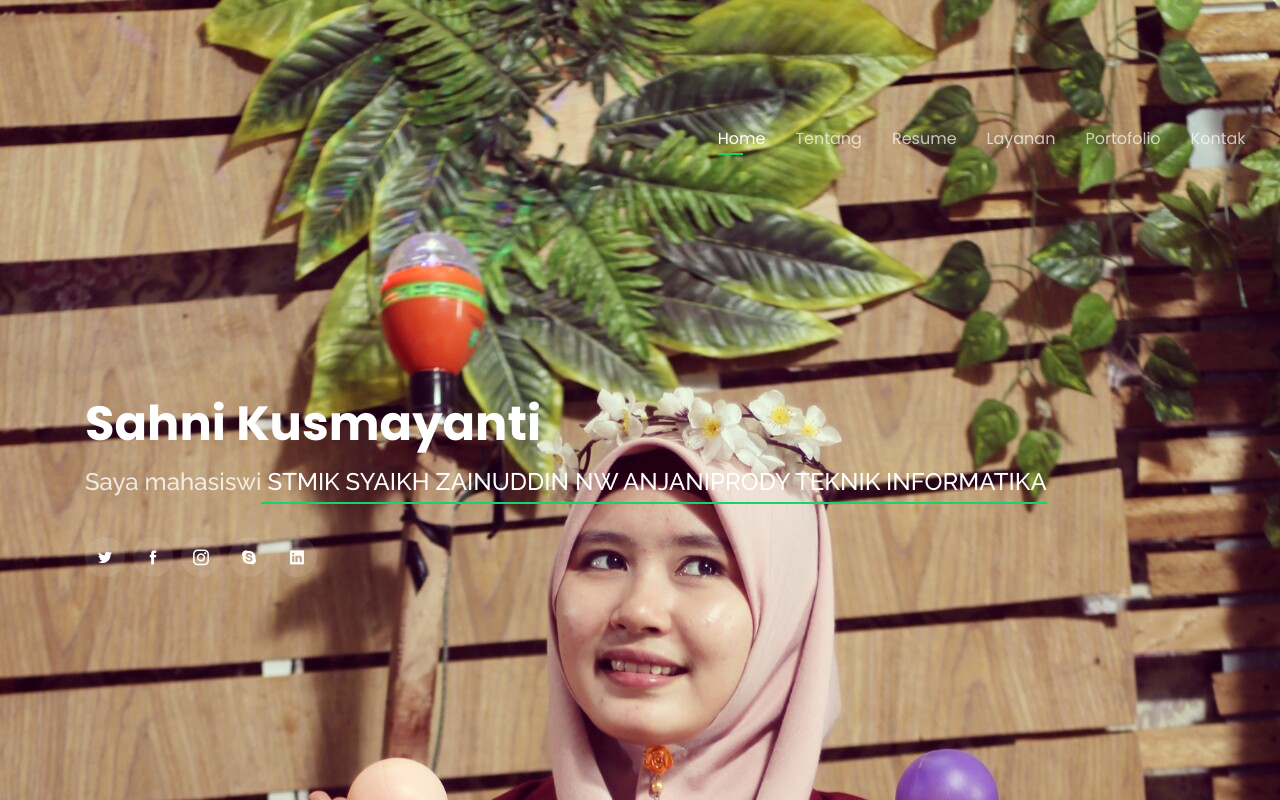
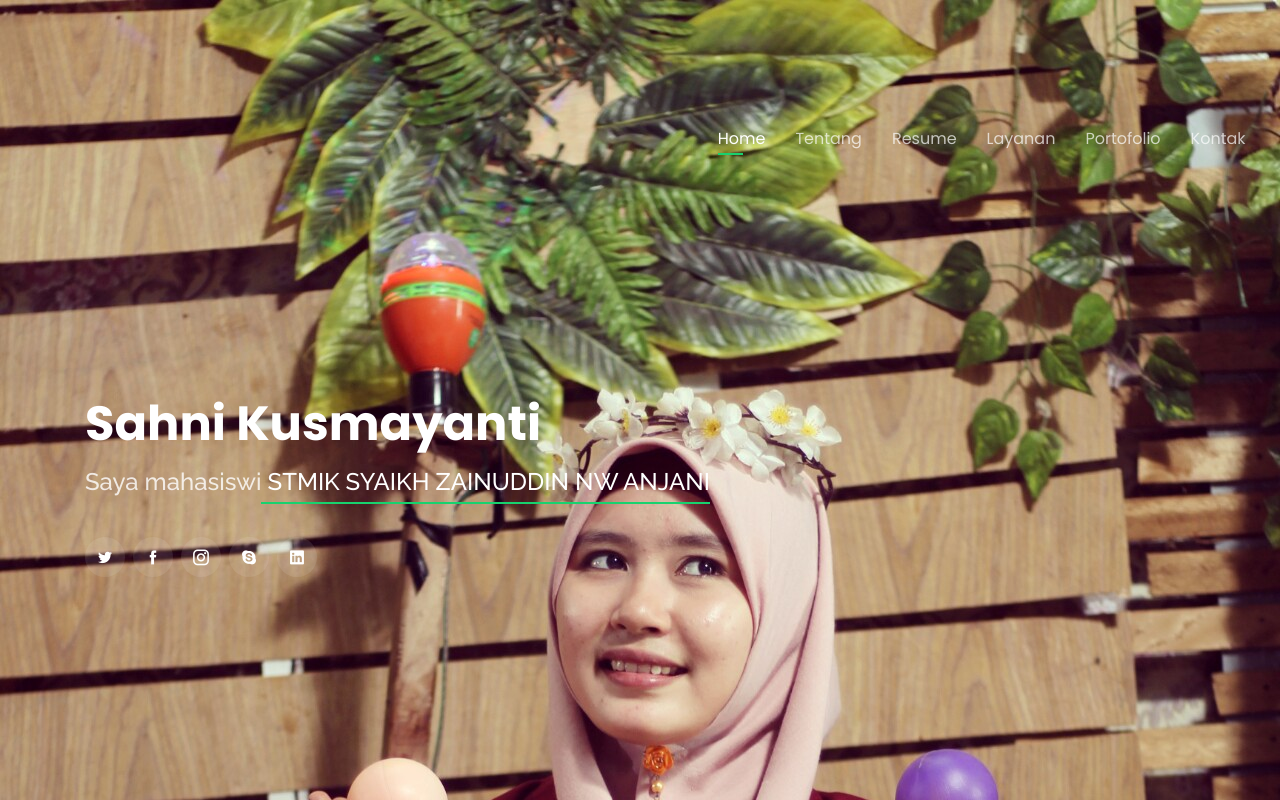
Before and after one commit to sahniKusmayanti/kusmayanti.github.io, a plain HTML site: page index.html in a window 1280 px wide. Drawn offline with nearby package versions, Linux system fonts and the light colour scheme.

Commit message:
Update index.html

```diff
--- a/index.html
+++ b/index.html
@@ -29,7 +29,7 @@
     <div class="container">
 
       <h1><a href="index.html">Sahni Kusmayanti</a></h1>
-      <h2>Saya mahasiswi<span> STMIK SYAIKH ZAINUDDIN NW ANJANI</span><span>PRODY TEKNIK INFORMATIKA</span></h2>
+      <h2>Saya mahasiswi<span> STMIK SYAIKH ZAINUDDIN NW ANJANI</span></h2>
       <div class="social-links">
         <a href="#" class="twitter"><i class="icofont-twitter"></i></a>
         <a href="#" class="facebook"><i class="icofont-facebook"></i></a>
```
